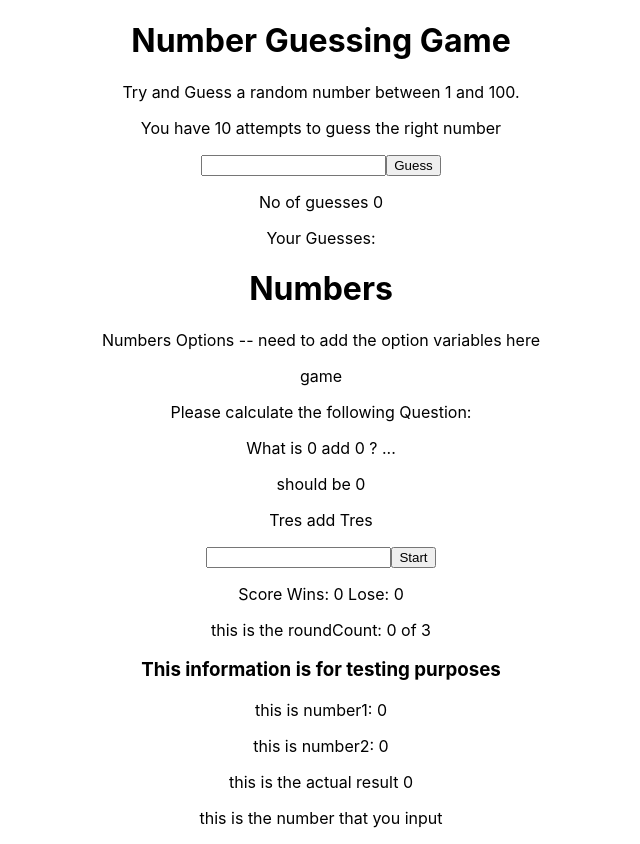
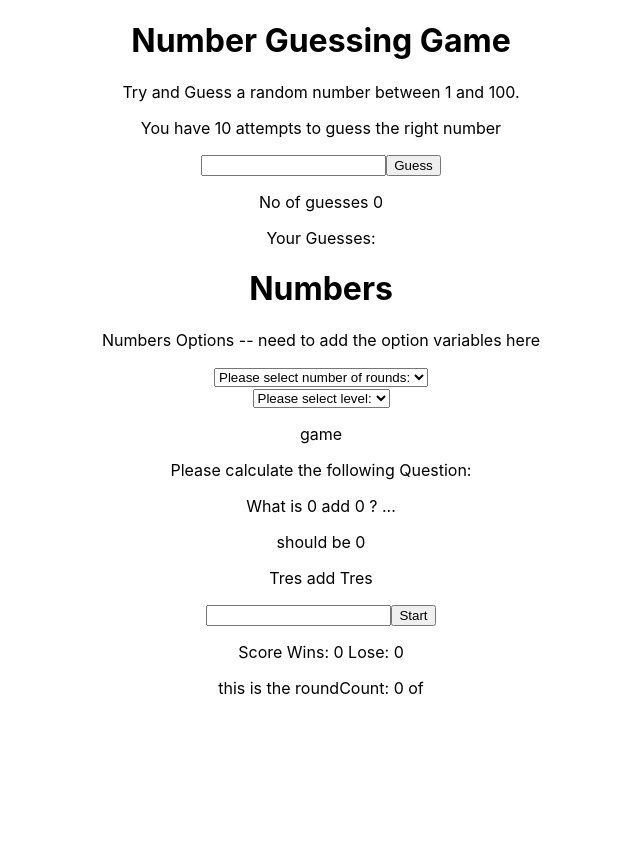
Before and after one commit to GregorRoss/ELGA, a React (Create React App) app in the folder client/: page /numbers in a window 1280 px wide. Shown: the whole page, without its empty margins (319-959 px from the left). After the commit the page ends 800 px from the top, so only its background shows below. Built offline with nearby package versions, Linux system fonts and the light colour scheme.

Commit message:
added levels and rounds

```diff
--- a/client/src/components/Numbers.js
+++ b/client/src/components/Numbers.js
@@ -1,4 +1,4 @@
-import React from 'react';
+import React, { useState } from 'react';
 import NumbersGame from './NumbersGame';
 import NumbersGuess from './NumbersGuess';
 
@@ -7,22 +7,52 @@ import NumbersGuess from './NumbersGuess';
 
 const Numbers = () => {
 
-        let rounds = 3;
-        let level = 10;
         let operator = "add"
+    const [rounds, setRounds] = useState();
+    const [level, setLevel] = useState();
 
+    const handleRoundSelect = (event) => {
+        setRounds(event.target.value);
+    }
 
-
+    const handleLevelSelect = (event) => {
+        setLevel(event.target.value * 10);
+    }
 
     return (
         <>
         <NumbersGuess />
             <h1>Numbers</h1>
             <p>Numbers Options -- need to add the option variables here</p>
+            <div className='numbers-round-options'>
+                <select onChange={handleRoundSelect}>
+                    <option value="" selected> Please select number of rounds: </option>
+                    <option>3</option>
+                    <option>5</option>
+                    <option>10</option>
+                    <option>15</option>
+                    <option>20</option>
+                </select>
+            </div>
 
+            <div className='numbers-round-options'>
+                <select onChange={handleLevelSelect}>
+                    <option value="" selected> Please select level: </option>
+                    <option>1</option>
+                    <option>2</option>
+                    <option>3</option>
+                    <option>4</option>
+                    <option>5</option>
+                    <option>6</option>
+                    <option>7</option>
+                    <option>8</option>
+                    <option>9</option>
+                    <option>10</option>
+                </select>
+            </div>
             <p>game</p>
 
-        <NumbersGame />
+        <NumbersGame level={level} rounds={rounds}/>
 
 
         </>
--- a/client/src/components/NumbersGame.js
+++ b/client/src/components/NumbersGame.js
@@ -2,9 +2,8 @@ import React from 'react';
 import { useState } from 'react';
 
 
-const NumbersGame = () => {
-    let roundMax = 3;
-    let level = 10;
+const NumbersGame = ({level, rounds}) => {
+    let roundMax = rounds;
     let operator = "add";
     let apiNum1 = "Tres";
     let apiNum2 = "Tres";
@@ -116,14 +115,6 @@ const start = () => {
             </form>
 
 
-
-
-
-        <h3>This information is for testing purposes</h3>
-        <p>this is number1: {num1}</p>
-        <p>this is number2: {num2}</p>
-        <p>this is the actual result {resultNumber}</p>
-        <p>this is the number that you input {numberInput}</p>
         </>
 
       );
```
